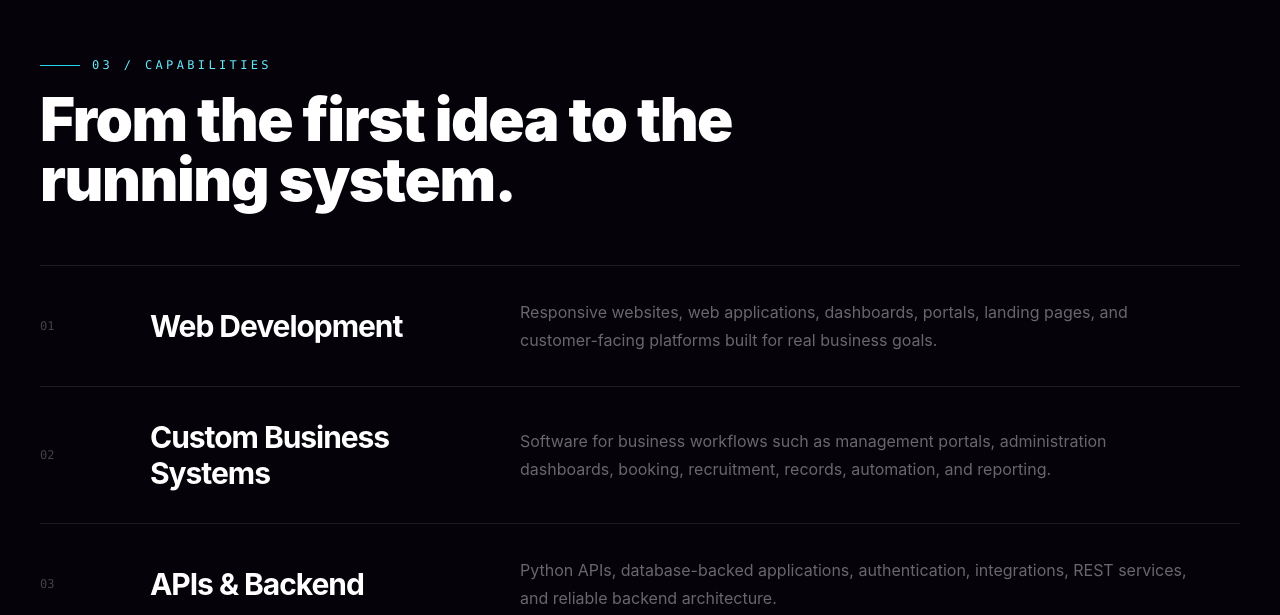
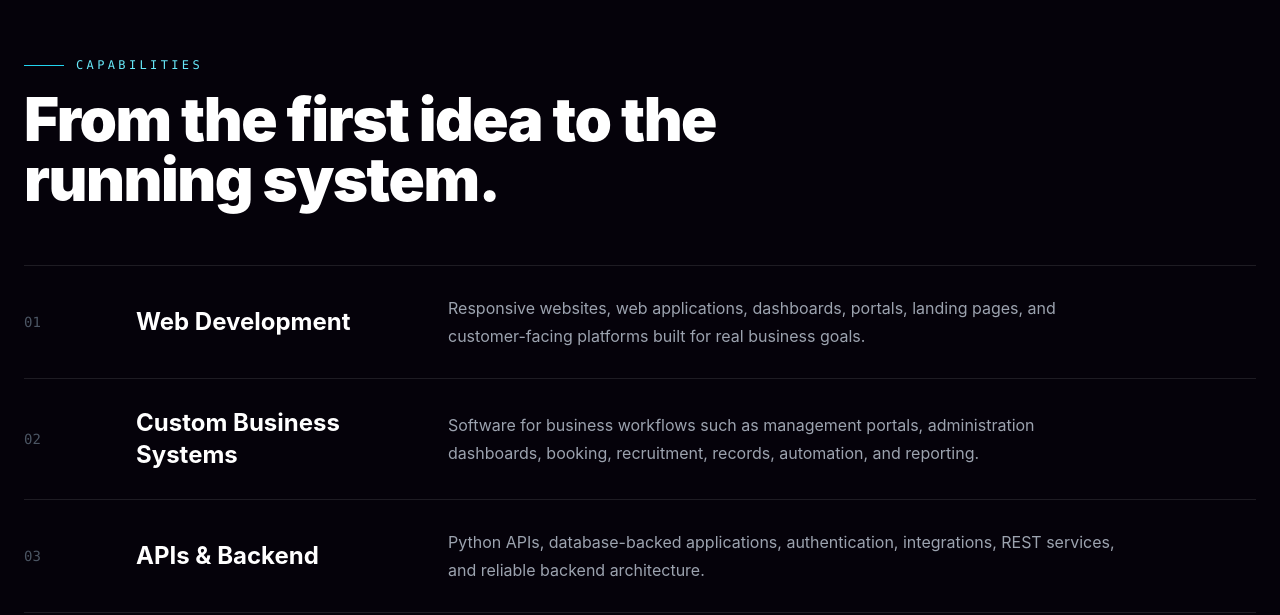
Before and after one commit to tarieciphertech/cypher-portfolio, a React (Vite) app: page / in a window 1280 px wide. Shown: the part 4005-4620 px from the top of the page. Built offline with nearby package versions, Linux system fonts and the light colour scheme.

Commit message:
Restore original portfolio design foundation

```diff
--- a/src/components/Services.jsx
+++ b/src/components/Services.jsx
@@ -2,17 +2,19 @@ import { motion } from "framer-motion";
 import { services } from "../data/profile";
 import SectionTitle from "./SectionTitle";
 
+const numbers = ["01", "02", "03", "04", "05", "06"];
+
 export default function Services() {
   return (
-    <section id="services" className="py-28 px-6 md:px-10">
-      <div className="max-w-[1400px] mx-auto">
-        <SectionTitle label="03 / Capabilities" title="From the first idea to the running system." />
+    <section id="services" className="py-28 px-6">
+      <div className="max-w-7xl mx-auto">
+        <SectionTitle label="Capabilities" title="From the first idea to the running system." />
         <div className="divide-y divide-white/10 border-y border-white/10">
           {services.map(([title, desc], index) => (
-            <motion.div key={title} whileHover={{x:8}} className="grid md:grid-cols-[70px_330px_1fr] gap-4 md:gap-10 items-center py-8 group">
-              <span className="font-mono text-xs text-white/25 group-hover:text-[#00f2ea]">{String(index+1).padStart(2,"0")}</span>
-              <h3 className="text-2xl md:text-3xl font-bold tracking-[-.035em] group-hover:text-[#00f2ea] transition">{title}</h3>
-              <p className="text-white/40 leading-7 max-w-2xl">{desc}</p>
+            <motion.div key={title} whileHover={{ x: 8 }} className="grid md:grid-cols-[80px_280px_1fr] gap-4 md:gap-8 items-center py-7 group">
+              <span className="font-mono text-sm text-gray-600 group-hover:text-cyan-300 transition">{numbers[index]}</span>
+              <h3 className="text-2xl font-bold group-hover:text-cyan-300 transition">{title}</h3>
+              <p className="text-gray-400 leading-7 max-w-2xl">{desc}</p>
             </motion.div>
           ))}
         </div>
```
